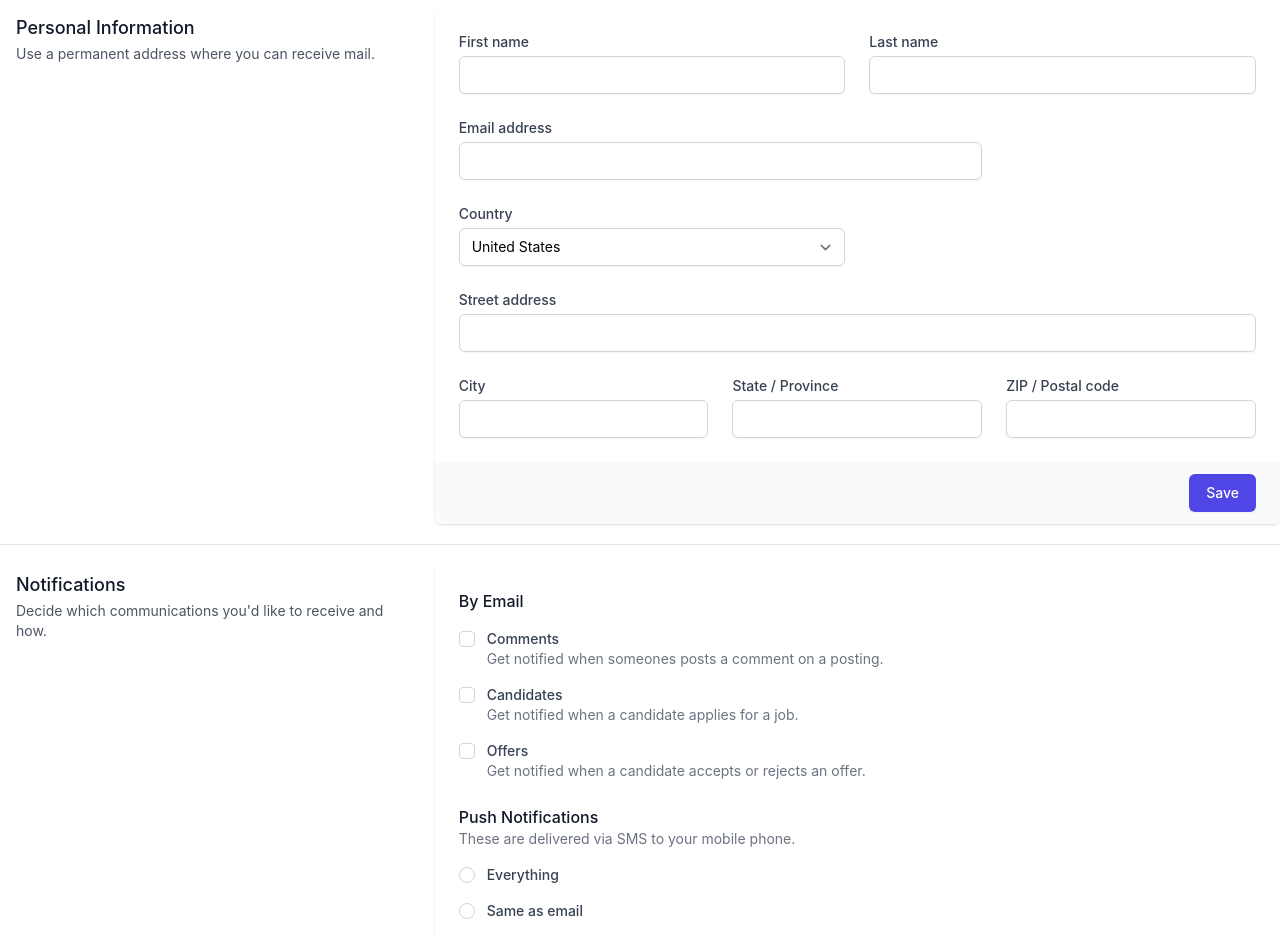
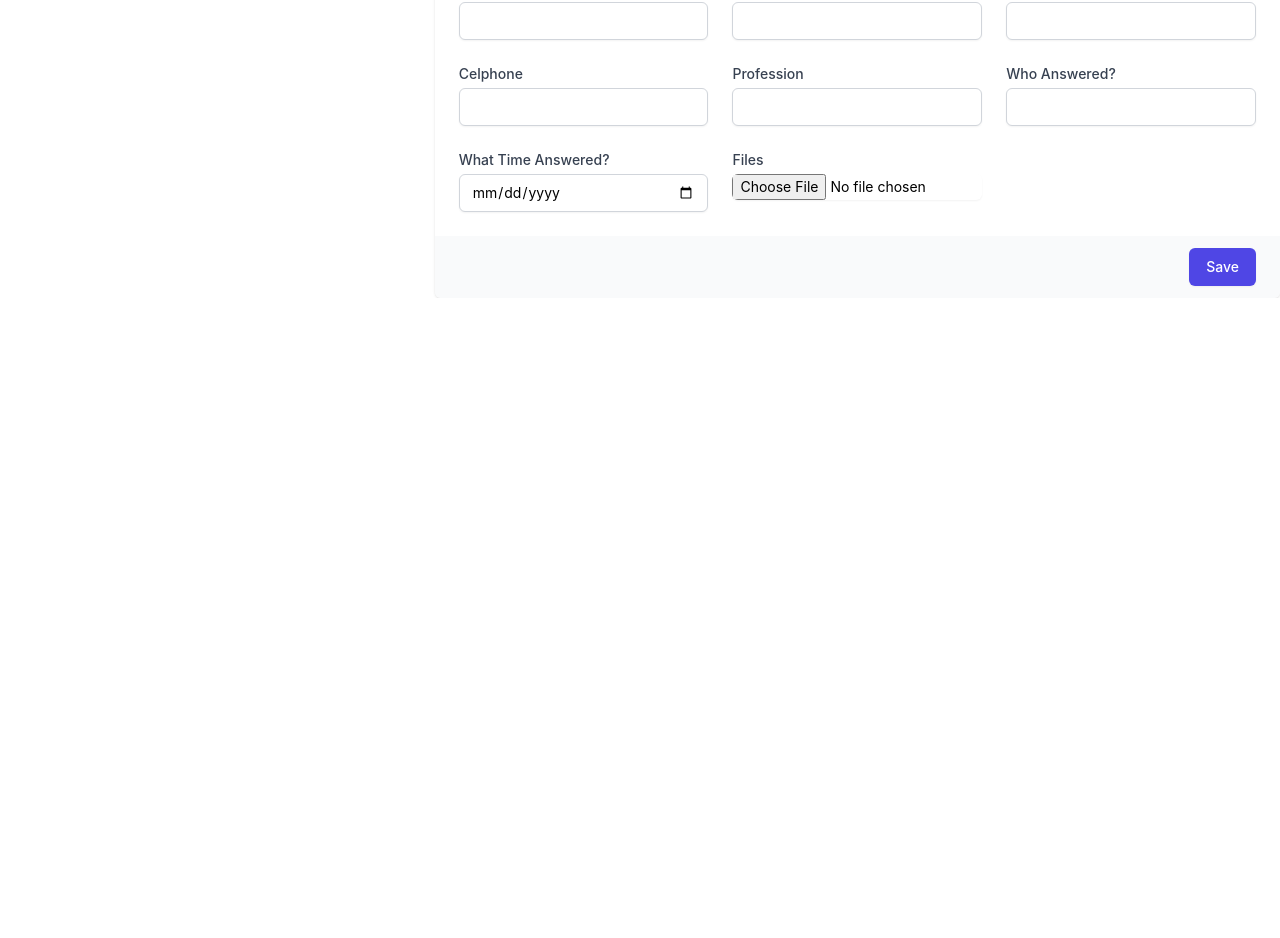
Before and after one commit to LukasdeSouza/crm, a React (Create React App) app: page /customers-new in a window 1280 px wide. Shown: the part 791-1729 px from the top of the page. After the commit the page ends 1089 px from the top, so only its background shows below. Built offline with nearby package versions, Linux system fonts and the light colour scheme.

Commit message:
adding the required fields

```diff
--- a/src/components/customerForm/index.js
+++ b/src/components/customerForm/index.js
@@ -20,7 +20,7 @@ export default function CustomerForm() {
                 <form action="#" method="POST">
                   <div className="shadow sm:overflow-hidden sm:rounded-md">
                     <div className="space-y-6 bg-white px-4 py-5 sm:p-6">
-                      <div className="grid grid-cols-3 gap-6">
+                      {/* <div className="grid grid-cols-3 gap-6">
                         <div className="col-span-3 sm:col-span-2">
                           <label htmlFor="company-website" className="block text-sm font-medium text-gray-700">
                             Website
@@ -74,7 +74,7 @@ export default function CustomerForm() {
                             Change
                           </button>
                         </div>
-                      </div>
+                      </div> */}
 
                       <div>
                         <label className="block text-sm font-medium text-gray-700">Cover photo</label>
@@ -109,14 +109,14 @@ export default function CustomerForm() {
                         </div>
                       </div>
                     </div>
-                    <div className="bg-gray-50 px-4 py-3 text-right sm:px-6">
+                    {/* <div className="bg-gray-50 px-4 py-3 text-right sm:px-6">
                       <button
                         type="submit"
                         className="inline-flex justify-center rounded-md border border-transparent bg-indigo-600 py-2 px-4 text-sm font-medium text-white shadow-sm hover:bg-indigo-700 focus:outline-none focus:ring-2 focus:ring-indigo-500 focus:ring-offset-2"
                       >
                         Save
                       </button>
-                    </div>
+                    </div> */}
                   </div>
                 </form>
               </div>
@@ -248,135 +248,73 @@ export default function CustomerForm() {
                             className="mt-1 block w-full rounded-md border-gray-300 shadow-sm focus:border-indigo-500 focus:ring-indigo-500 sm:text-sm"
                           />
                         </div>
-                      </div>
-                    </div>
-                    <div className="bg-gray-50 px-4 py-3 text-right sm:px-6">
-                      <button
-                        type="submit"
-                        className="inline-flex justify-center rounded-md border border-transparent bg-indigo-600 py-2 px-4 text-sm font-medium text-white shadow-sm hover:bg-indigo-700 focus:outline-none focus:ring-2 focus:ring-indigo-500 focus:ring-offset-2"
-                      >
-                        Save
-                      </button>
-                    </div>
-                  </div>
-                </form>
-              </div>
-            </div>
+
+                        <div className="col-span-6 sm:col-span-3 lg:col-span-2">
+                          <label htmlFor="postal-code" className="block text-sm font-medium text-gray-700">
+                            Celphone
+                          </label>
+                          <input
+                            type="text"
+                            name="postal-code"
+                            id="postal-code"
+                            autoComplete="postal-code"
+                            className="mt-1 block w-full rounded-md border-gray-300 shadow-sm focus:border-indigo-500 focus:ring-indigo-500 sm:text-sm"
+                          />
                         </div>
 
-          <div className="hidden sm:block" aria-hidden="true">
-            <div className="py-5">
-              <div className="border-t border-gray-200" />
-            </div>
+                        <div className="col-span-6 sm:col-span-3 lg:col-span-2">
+                          <label htmlFor="postal-code" className="block text-sm font-medium text-gray-700">
+                            Profession
+                          </label>
+                          <input
+                            type="text"
+                            name="postal-code"
+                            id="postal-code"
+                            autoComplete="postal-code"
+                            className="mt-1 block w-full rounded-md border-gray-300 shadow-sm focus:border-indigo-500 focus:ring-indigo-500 sm:text-sm"
+                          />
                         </div>
 
-          <div className="mt-10 sm:mt-0">
-            <div className="md:grid md:grid-cols-3 md:gap-6">
-              <div className="md:col-span-1">
-                <div className="px-4 sm:px-0 my-2 mx-4">
-                  <h3 className="text-lg font-medium leading-6 text-gray-900">Notifications</h3>
-                  <p className="mt-1 text-sm text-gray-600">Decide which communications you'd like to receive and how.</p>
-                </div>
-              </div>
-              <div className="mt-5 md:col-span-2 md:mt-0">
-                <form action="#" method="POST">
-                  <div className="overflow-hidden shadow sm:rounded-md">
-                    <div className="space-y-6 bg-white px-4 py-5 sm:p-6">
-                      <fieldset>
-                        <legend className="sr-only">By Email</legend>
-                        <div className="text-base font-medium text-gray-900" aria-hidden="true">
-                          By Email
-                        </div>
-                        <div className="mt-4 space-y-4">
-                          <div className="flex items-start">
-                            <div className="flex h-5 items-center">
+                        <div className="col-span-6 sm:col-span-3 lg:col-span-2">
+                          <label htmlFor="postal-code" className="block text-sm font-medium text-gray-700">
+                            Who Answered?
+                          </label>
                           <input
-                                id="comments"
-                                name="comments"
-                                type="checkbox"
-                                className="h-4 w-4 rounded border-gray-300 text-indigo-600 focus:ring-indigo-500"
+                            type="text"
+                            name="postal-code"
+                            id="postal-code"
+                            autoComplete="postal-code"
+                            className="mt-1 block w-full rounded-md border-gray-300 shadow-sm focus:border-indigo-500 focus:ring-indigo-500 sm:text-sm"
                           />
                         </div>
-                            <div className="ml-3 text-sm">
-                              <label htmlFor="comments" className="font-medium text-gray-700">
-                                Comments
+
+                        <div className="col-span-6 sm:col-span-3 lg:col-span-2">
+                          <label htmlFor="postal-code" className="block text-sm font-medium text-gray-700">
+                            What Time Answered?
                           </label>
-                              <p className="text-gray-500">Get notified when someones posts a comment on a posting.</p>
-                            </div>
-                          </div>
-                          <div className="flex items-start">
-                            <div className="flex h-5 items-center">
                           <input
-                                id="candidates"
-                                name="candidates"
-                                type="checkbox"
-                                className="h-4 w-4 rounded border-gray-300 text-indigo-600 focus:ring-indigo-500"
+                            type="date"
+                            name="postal-code"
+                            id="postal-code"
+                            autoComplete="postal-code"
+                            className="mt-1 block w-full rounded-md border-gray-300 shadow-sm focus:border-indigo-500 focus:ring-indigo-500 sm:text-sm"
                           />
                         </div>
-                            <div className="ml-3 text-sm">
-                              <label htmlFor="candidates" className="font-medium text-gray-700">
-                                Candidates
+
+                        <div className="col-span-6 sm:col-span-3 lg:col-span-2">
+                          <label htmlFor="postal-code" className="block text-sm font-medium text-gray-700">
+                            Files
                           </label>
-                              <p className="text-gray-500">Get notified when a candidate applies for a job.</p>
-                            </div>
-                          </div>
-                          <div className="flex items-start">
-                            <div className="flex h-5 items-center">
                           <input
-                                id="offers"
-                                name="offers"
-                                type="checkbox"
-                                className="h-4 w-4 rounded border-gray-300 text-indigo-600 focus:ring-indigo-500"
+                            type="file"
+                            name="postal-code"
+                            id="postal-code"
+                            autoComplete="postal-code"
+                            className="mt-1 block w-full rounded-md border-gray-300 shadow-sm focus:border-indigo-500 focus:ring-indigo-500 sm:text-sm"
                           />
                         </div>
-                            <div className="ml-3 text-sm">
-                              <label htmlFor="offers" className="font-medium text-gray-700">
-                                Offers
-                              </label>
-                              <p className="text-gray-500">Get notified when a candidate accepts or rejects an offer.</p>
+
                       </div>
-                          </div>
-                        </div>
-                      </fieldset>
-                      <fieldset>
-                        <legend className="contents text-base font-medium text-gray-900">Push Notifications</legend>
-                        <p className="text-sm text-gray-500">These are delivered via SMS to your mobile phone.</p>
-                        <div className="mt-4 space-y-4">
-                          <div className="flex items-center">
-                            <input
-                              id="push-everything"
-                              name="push-notifications"
-                              type="radio"
-                              className="h-4 w-4 border-gray-300 text-indigo-600 focus:ring-indigo-500"
-                            />
-                            <label htmlFor="push-everything" className="ml-3 block text-sm font-medium text-gray-700">
-                              Everything
-                            </label>
-                          </div>
-                          <div className="flex items-center">
-                            <input
-                              id="push-email"
-                              name="push-notifications"
-                              type="radio"
-                              className="h-4 w-4 border-gray-300 text-indigo-600 focus:ring-indigo-500"
-                            />
-                            <label htmlFor="push-email" className="ml-3 block text-sm font-medium text-gray-700">
-                              Same as email
-                            </label>
-                          </div>
-                          <div className="flex items-center">
-                            <input
-                              id="push-nothing"
-                              name="push-notifications"
-                              type="radio"
-                              className="h-4 w-4 border-gray-300 text-indigo-600 focus:ring-indigo-500"
-                            />
-                            <label htmlFor="push-nothing" className="ml-3 block text-sm font-medium text-gray-700">
-                              No push notifications
-                            </label>
-                          </div>
-                        </div>
-                      </fieldset>
                     </div>
                     <div className="bg-gray-50 px-4 py-3 text-right sm:px-6">
                       <button
```
Lines whose indentation alone changed are shown as unchanged.
